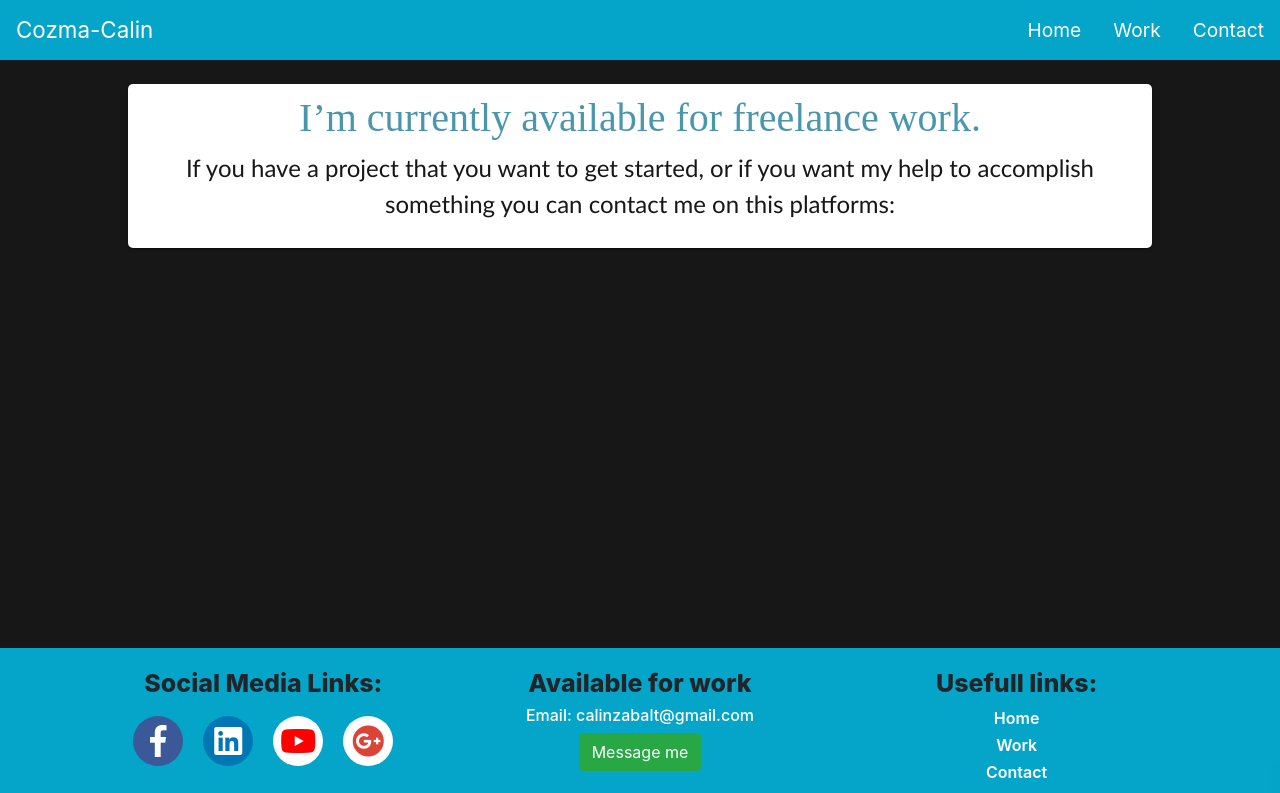
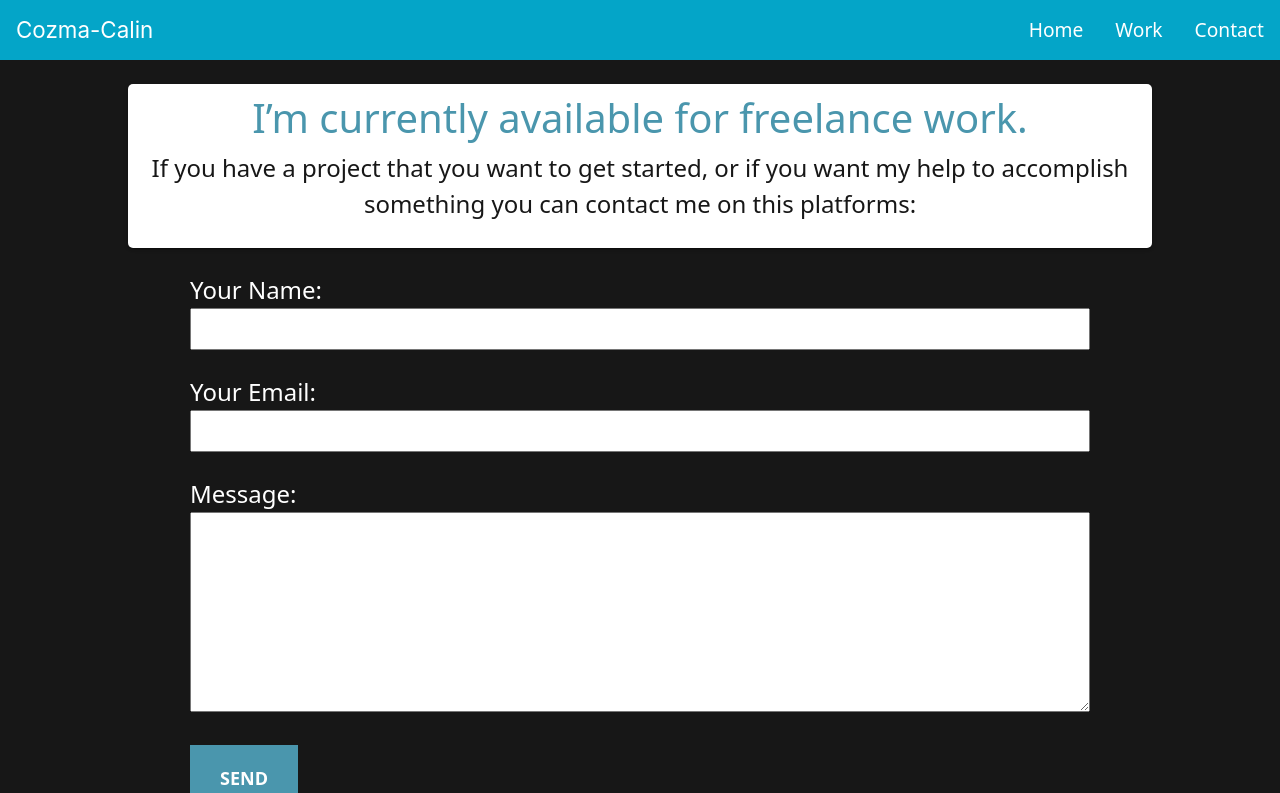
Before and after one commit to calinzabalt/CozmaCalin.me, a React (Create React App) app: page /Contact in a window 1280 px wide. Shown: the top 793 px of the page. Built offline with nearby package versions, Linux system fonts and the light colour scheme.

Commit message:
13.08.2018

```diff
--- a/public/index.html
+++ b/public/index.html
@@ -23,6 +23,13 @@
     -->
     <title>React App</title>
 
+    <style>
+      p, h1,h2,h3,h4,h5, li, ul, label, input, textarea{
+        font-family: 'Noto Sans', sans-serif !important;
+
+      }
+      </style>
+
   </head>
   <body>
       <form name="contact" netlify netlify-honeypot="bot-field" hidden>
--- a/src/components/Contact.css
+++ b/src/components/Contact.css
@@ -11,7 +11,7 @@
     width: 80%;
     margin-left: auto;
     margin-right: auto;
-    margin-bottom: 400px;
+
 }
 
 .box1 h2{
@@ -25,3 +25,45 @@
 .box1 p {
     font-weight: 100;
 }
+
+
+form{
+    width:100%;
+    max-width: 900px;
+    margin:20px auto;
+    margin-bottom: 40px;
+
+  }
+
+  form p{
+      color: white;
+  }
+
+  input, textarea{
+    width: 900px;
+    max-width: 100%;
+    resize: none;
+  }
+  textarea{
+    height: 200px;
+  }
+  label{
+    text-align: left;
+    font-weight: 400;
+  }
+  form button{
+    background: #4A96AD;
+    font-weight: bold;
+    text-transform: uppercase;
+    padding: 20px 30px;
+    font-size: 18px;
+    border:none;
+    color:#fff;
+  }
+  form p{
+    text-align: left;
+
+  }
+  .container.contact{
+    min-height: 100vh;
+  }
--- a/src/components/Contact.jsx
+++ b/src/components/Contact.jsx
@@ -9,6 +9,22 @@ class Contact extends Component {
         <h2>I’m currently available for freelance work.</h2>
         <p>If you have a project that you want to get started, or if you want my help to accomplish something you can contact me on this platforms:</p>
         </div>
+
+        <form method="post">
+          <input type="hidden" name="form-name" value="contact" />
+          <p>
+            <label>Your Name: <input type="text" name="name"/></label>
+          </p>
+          <p>
+            <label>Your Email: <input type="email" name="email"/></label>
+          </p>
+          <p>
+            <label>Message: <textarea name="message"></textarea></label>
+          </p>
+          <p>
+            <button type="submit">Send</button>
+          </p>
+        </form>
         </div>
       );
     }
--- a/src/components/Footer.css
+++ b/src/components/Footer.css
@@ -1,5 +1,5 @@
 footer{
-    height: 215px;
+    height: 195px;
     background-color: #00bee8d8;
     width: 100%;
     margin-top:0;
```
